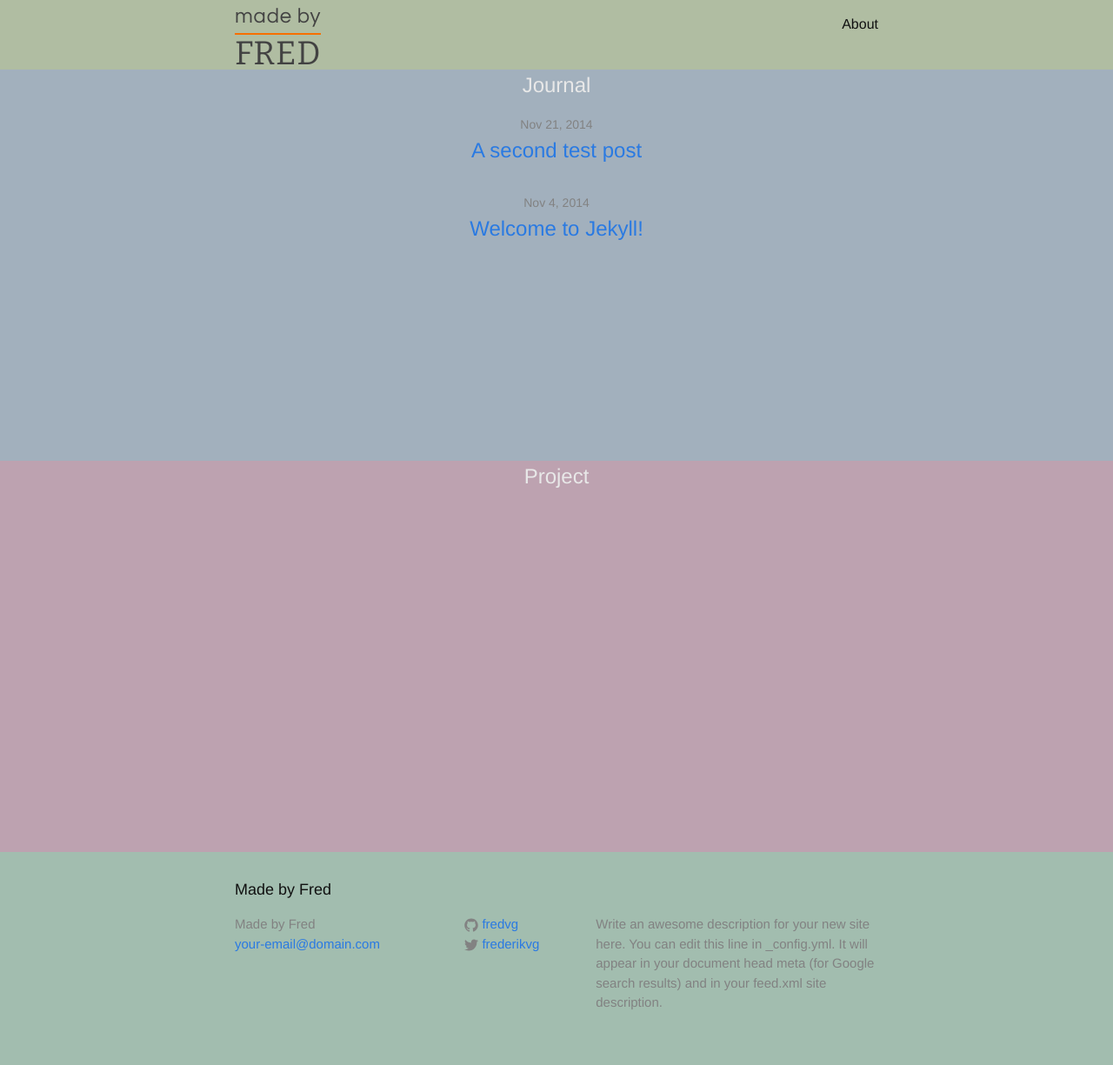
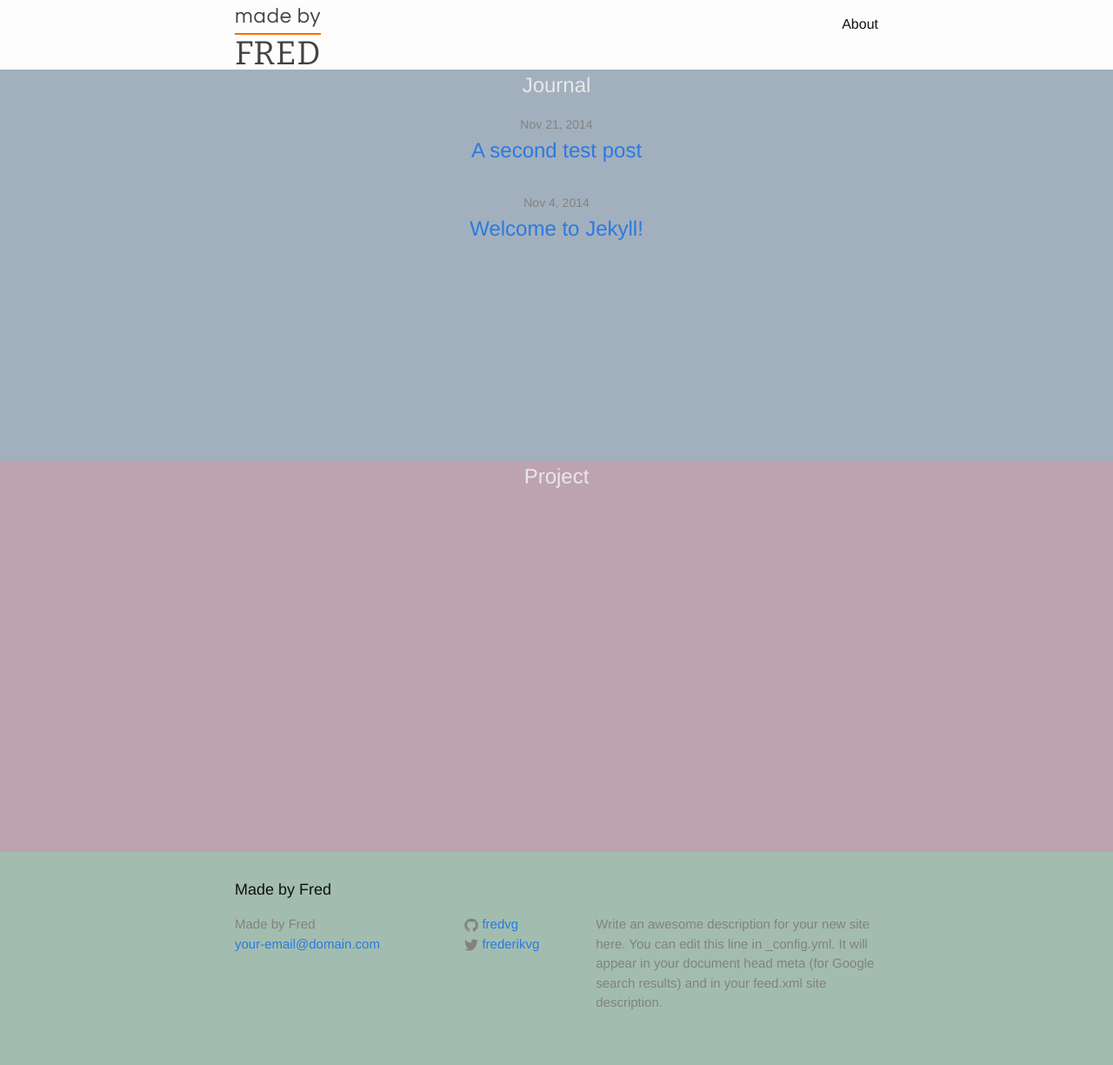
Before and after one commit to fredvg/fredvg.github.io, a Jekyll site: the page built from index.html, in a window 1280 px wide. Shown: the whole page at 87% size. Built offline with Jekyll 4.4.1, drawn with Linux system fonts in a browser that asks for light colours.

Commit message:
change to main.scss

```diff
--- a/css/main.scss
+++ b/css/main.scss
@@ -53,8 +53,8 @@ $on-laptop:        800px;
 
 // MBF Custom Styles
 header.site-header {
-	background-color: #b0bda2;
 	border: none;
+	z-index: 10;
 }
 a.site-title {
 	font-family: "Bitter", serif;
@@ -100,6 +100,7 @@ div.home {
 		text-align: center;
 		width: 100%;
 		height: 50%;
+		z-index: 1;
 		&.journal {
 			background-color: #a2b0bd;
 		}
```
Also changed, not shown: 1 other file.
